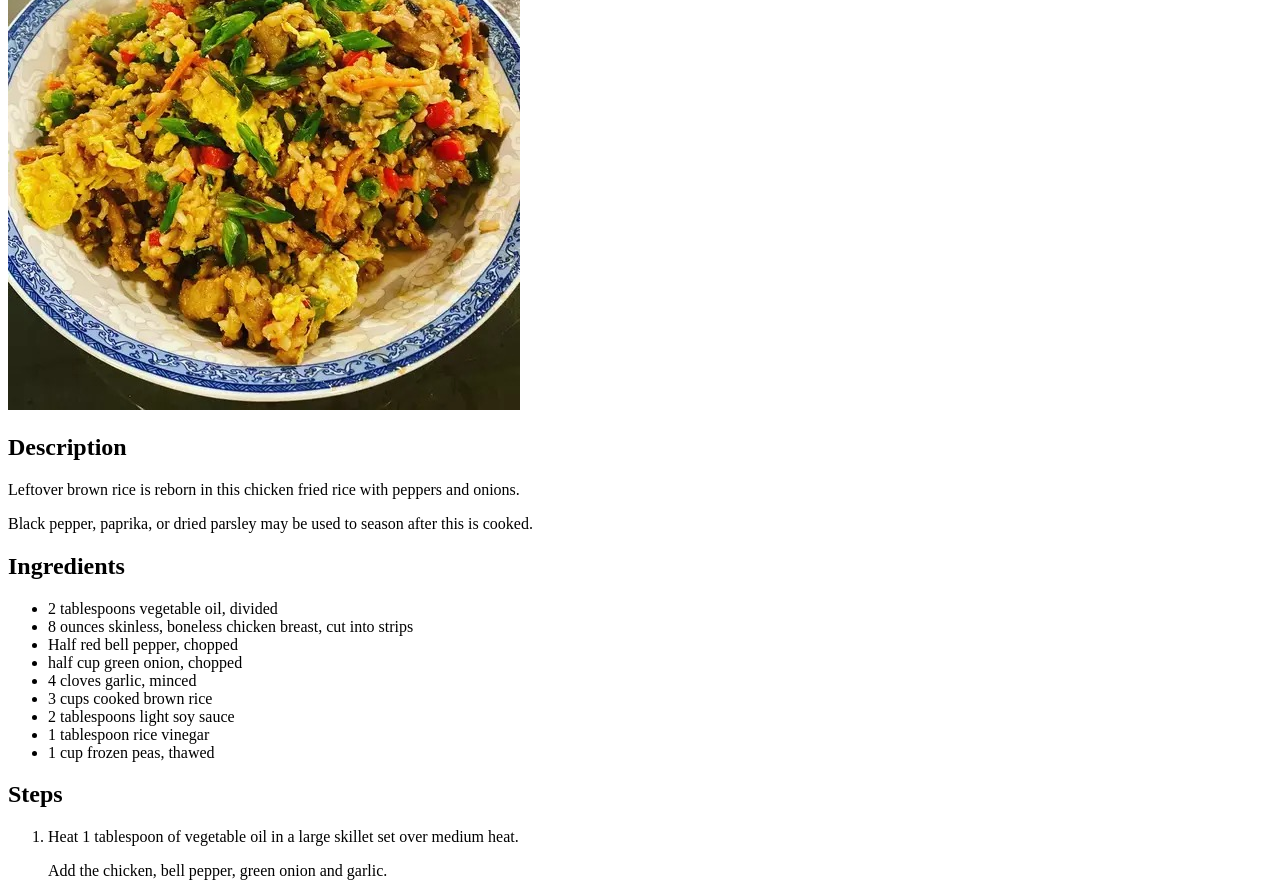
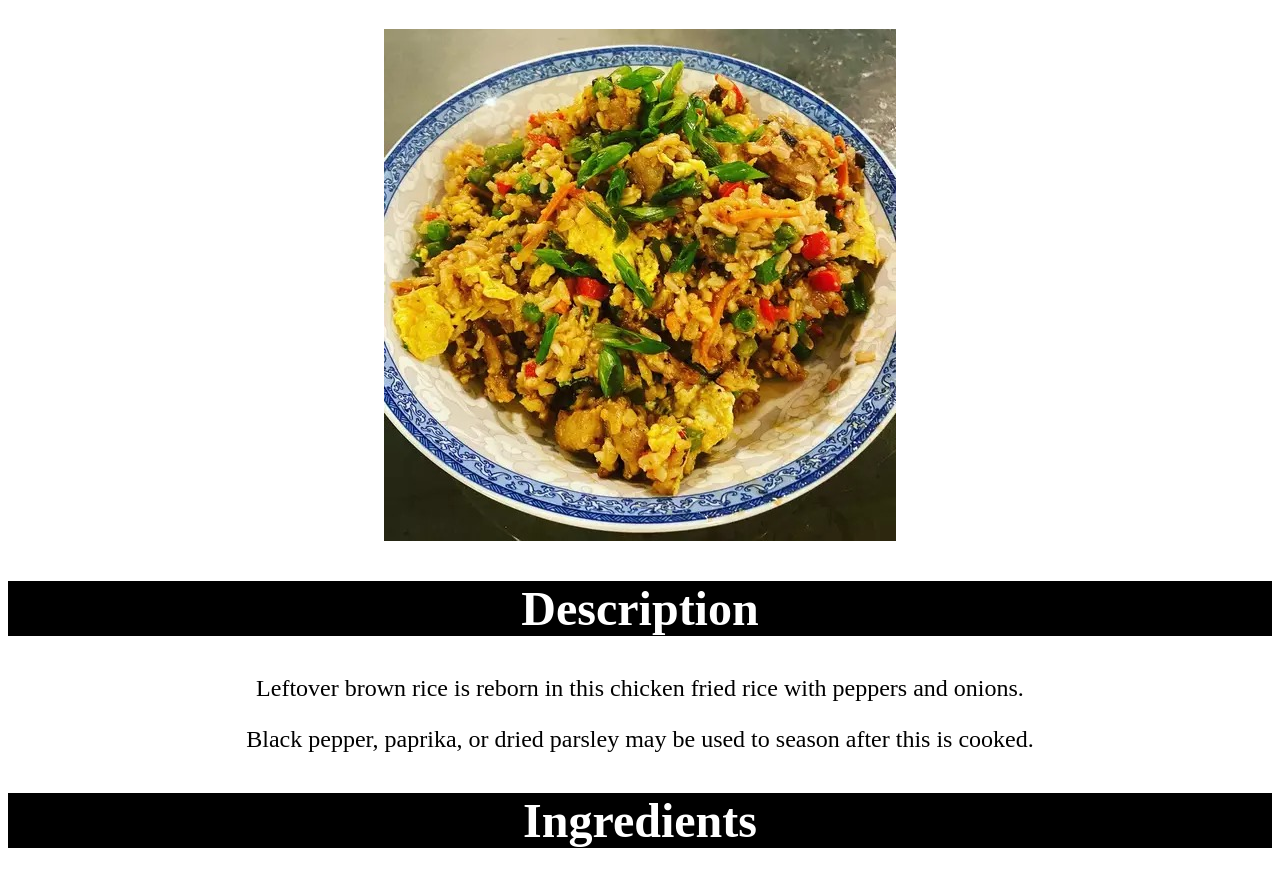
Before and after one commit to Phvfs1986/odin-recipes, a plain HTML site: page recipes/garlic-chicken.html in a window 1280 px wide. Shown: the part 182-1067 px from the top of the page. Drawn offline with Linux system fonts and the light colour scheme.

Commit message:
added CSS to the site. 1.0

```diff
--- a/recipes/garlic-chicken.html
+++ b/recipes/garlic-chicken.html
@@ -2,15 +2,26 @@
 <html lang="en">
     <head>
         <meta charset="UTF-8">
+        <link rel="stylesheet" href="../styles.css">
         <title>Recipes</title>
     </head>
     <body>
+        <p class="clickity"><a href="../index.html">Back to the main menu</a></p>
+        <div class="header">
             <h1>Garlic Chicken Fried Brown Rice</h1>
-        <img src="../images/garlic-chicken.jpeg" alt="finished Garlic Chicken Fried Brown Rice recipe">
+        </div>
+        <img class="center-img" src="../images/garlic-chicken.jpeg" alt="finished Garlic Chicken Fried Brown Rice recipe">
+        <div class="h2">
             <h2>Description</h2>
+        </div>
+        <div class="descriptor">
             <p>Leftover brown rice is reborn in this chicken fried rice with peppers and onions.</p>
             <p>Black pepper, paprika, or dried parsley may be used to season after this is cooked.</p>
+        </div>
+        <div class="h2">
             <h2>Ingredients</h2>
+        </div>
+        <div class="list-container">
             <ul>
                 <li>2 tablespoons vegetable oil, divided</li>
                 <li>8 ounces skinless, boneless chicken breast, cut into strips</li>
@@ -22,16 +33,23 @@
                 <li>1 tablespoon rice vinegar</li>
                 <li>1 cup frozen peas, thawed</li>
             </ul>
+        </div>
+        <div class="h2">
             <h2>Steps</h2>
+        </div>
+        <div class="list-container">
             <ol>
                 <li><p>Heat 1 tablespoon of vegetable oil in a large skillet set over medium heat.</p>
                     <p>Add the chicken, bell pepper, green onion and garlic.</p>
                     <p>Cook and stir until the chicken is cooked through, about 5 minutes.</p>
                     <p>Remove the chicken to a plate and keep warm.</p></li>
+                    <p> </p>
                 <li><p>Heat the remaining tablespoon of oil in the same skillet over medium-high heat.
                     <p>Add the rice; cook and stir to heat through.</p>
                     <p>Stir in the soy sauce, rice vinegar and peas, and continue to cook for 1 minute.</p>
                     <p>Return the chicken mixture to the skillet and stir to blend with the rice and heat through before serving.</p></li>
             </ol>
+        </div>
+        <p class="clickity"><a href="./garlic-chicken.html">Back to the top</a></p>
     </body>
 </html>
--- /dev/null
+++ b/styles.css
@@ -0,0 +1,36 @@
+.header,
+.h2 {
+    background-color: black;
+    color: white;
+    font-weight: bold;
+    text-align: center;
+    font-size: 32px;
+}
+.center-img {
+    display: block;
+    margin-left: auto;
+    margin-right: auto;
+}
+.h2 {
+    text-align: center;
+    font-size: 32px;
+}
+.list-container,
+.descriptor {
+    text-align: center;
+}
+ul,
+ol {
+    display: inline-block;
+    text-align: left;
+    font-size: 24px;
+}
+.descriptor {
+    font-size: 24px;
+}
+.index-list {
+    font-size: 30px;
+}
+.clickity {
+    font-size: 24px;
+}
```
Also changed, not shown: index.html (+11 -2 lines), recipes/fruit-and-yogurt-smoothie.html (+17 -2 lines), recipes/pan-seared-salmon.html (+18 -1 lines). Lines whose indentation alone changed are shown as unchanged.
